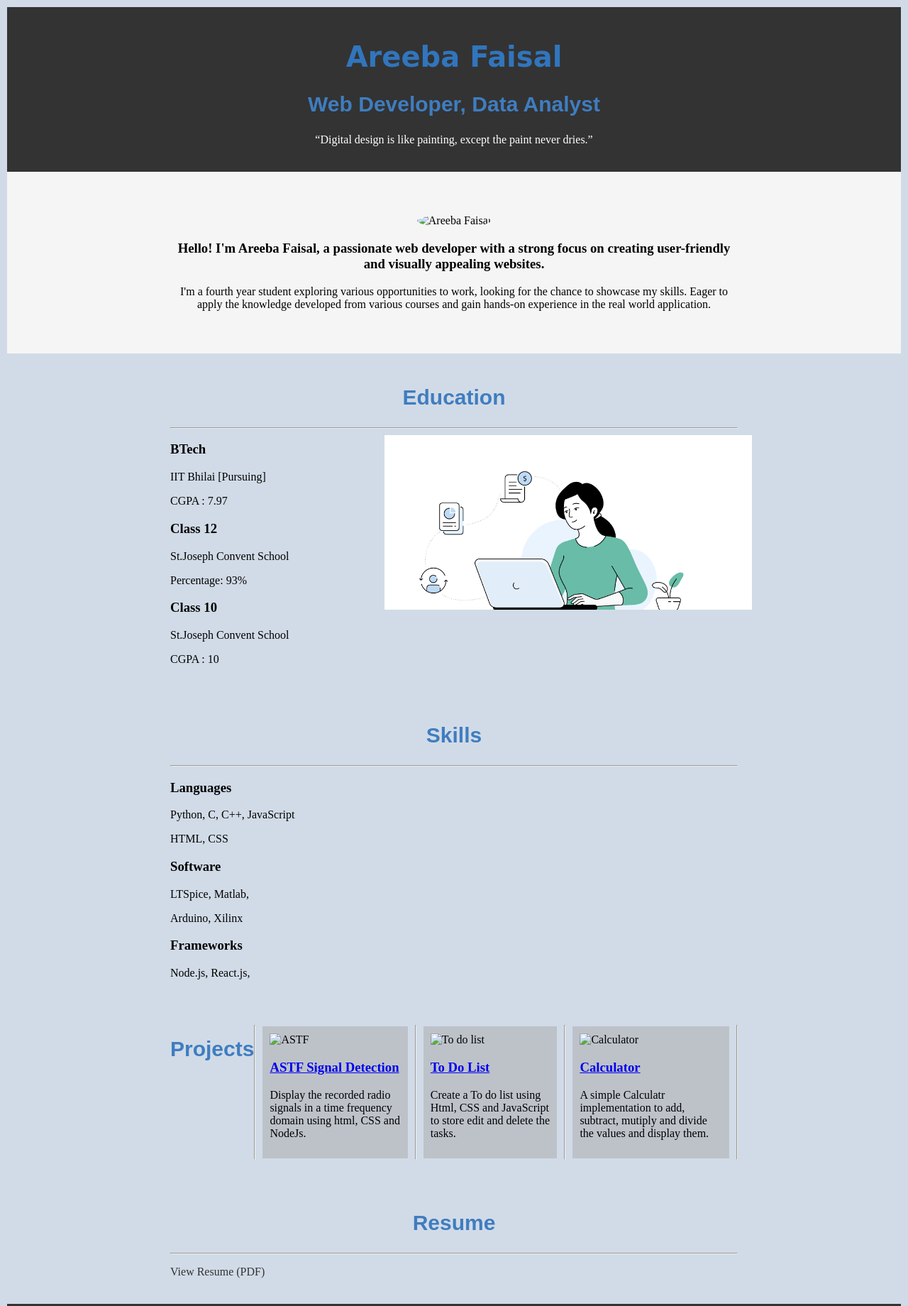
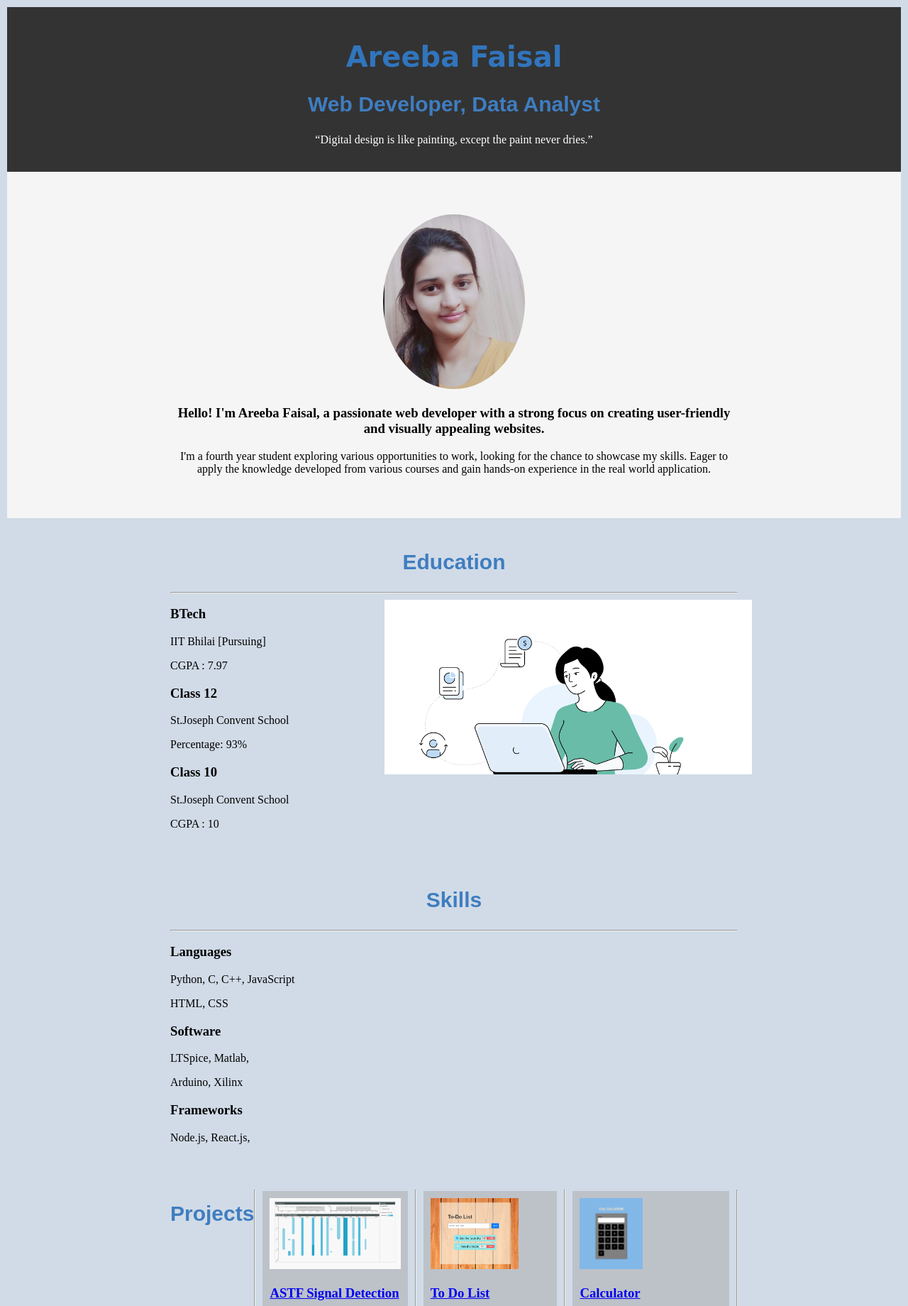
Before and after one commit to Areeba-28Faisal/Codsoft, a plain HTML site: page html.html in a window 1280 px wide. Shown: the top 1840 px of the page at 71% size. Drawn offline with Linux system fonts and the light colour scheme.

Commit message:
Update html.html

```diff
--- a/html.html
+++ b/html.html
@@ -19,7 +19,7 @@
 
     <section id="about">
         <div class="section-content">
-            <img src=".\Assets\me.png" alt="Areeba Faisal">
+            <img src=".\me.png" alt="Areeba Faisal">
             <h3 >
                 Hello! I'm Areeba Faisal, a passionate web developer with a strong focus on creating user-friendly and visually appealing websites.
             </h3>
@@ -70,20 +70,20 @@
             <h2>Projects</h2>
             <hr>
             <div class="project">
-                <img src="./Assets/astf.png" alt="ASTF">
+                <img src="./astf.png" alt="ASTF">
                 <h3><a href="https://github.com/Areeba-28Faisal/">ASTF Signal Detection</a></h3>
 
                 <p>Display the recorded radio signals in a time frequency domain using html, CSS and NodeJs. </p>
             </div>
             <hr>
             <div class="project">
-                <img src="./Assets/tdl.png" alt="To do list">
+                <img src="./tdl.png" alt="To do list">
                 <h3><a href="https://github.com/Areeba-28Faisal/Codsoft/tree/To-do-list">To Do List</a></h3>
                 <p>Create a To do list using Html, CSS and JavaScript to store edit and delete the tasks.</p>
             </div>
             <hr>
             <div class="project">
-                <img src="./Assets/calc.png" alt="Calculator">
+                <img src="./calc.png" alt="Calculator">
                 <h3><a href=" https://github.com/Areeba-28Faisal/Codsoft/tree/Calculator">Calculator</a></h3>
                 <p>A simple Calculatr implementation to add, subtract, mutiply and divide the values and display them.</p>
             </div>
```
